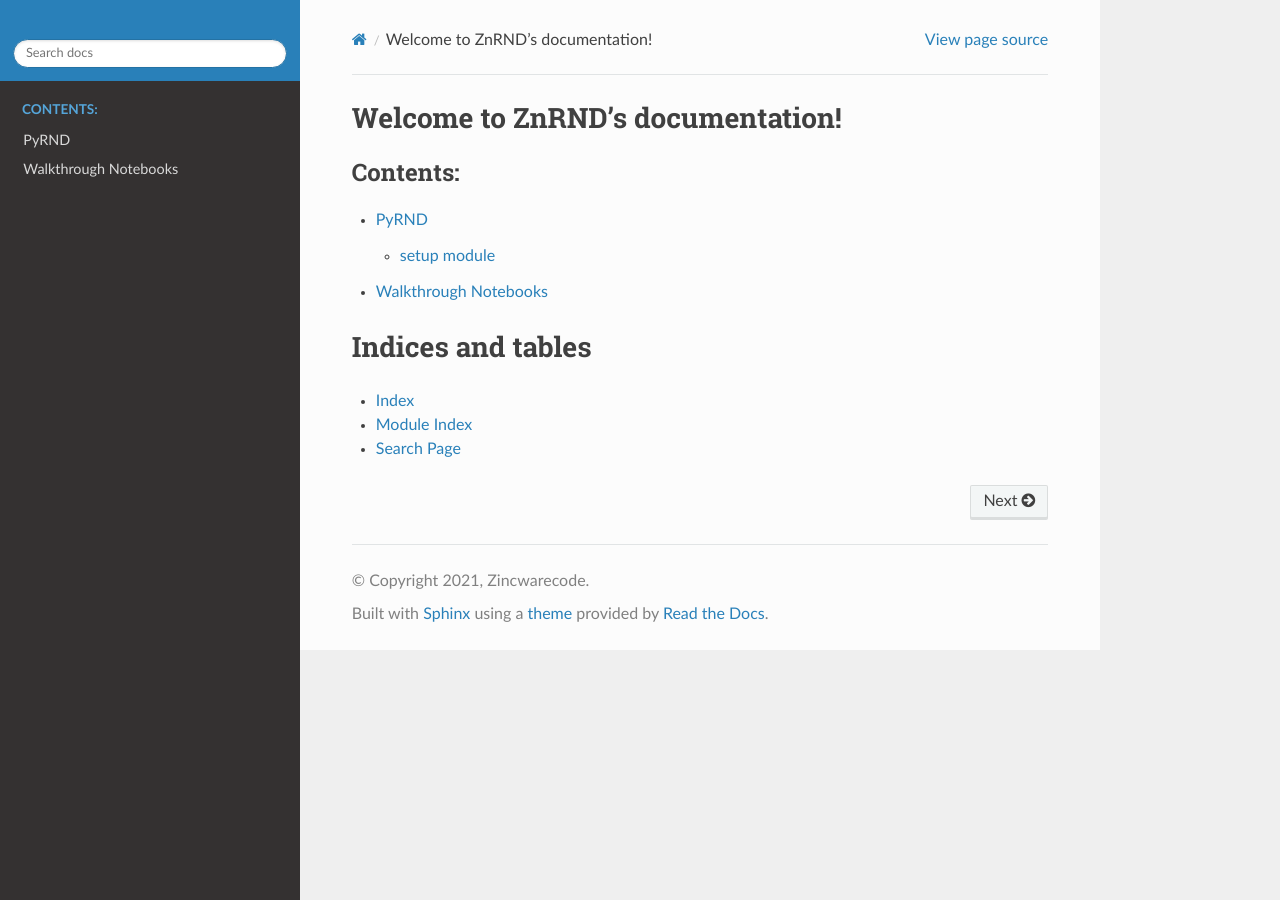
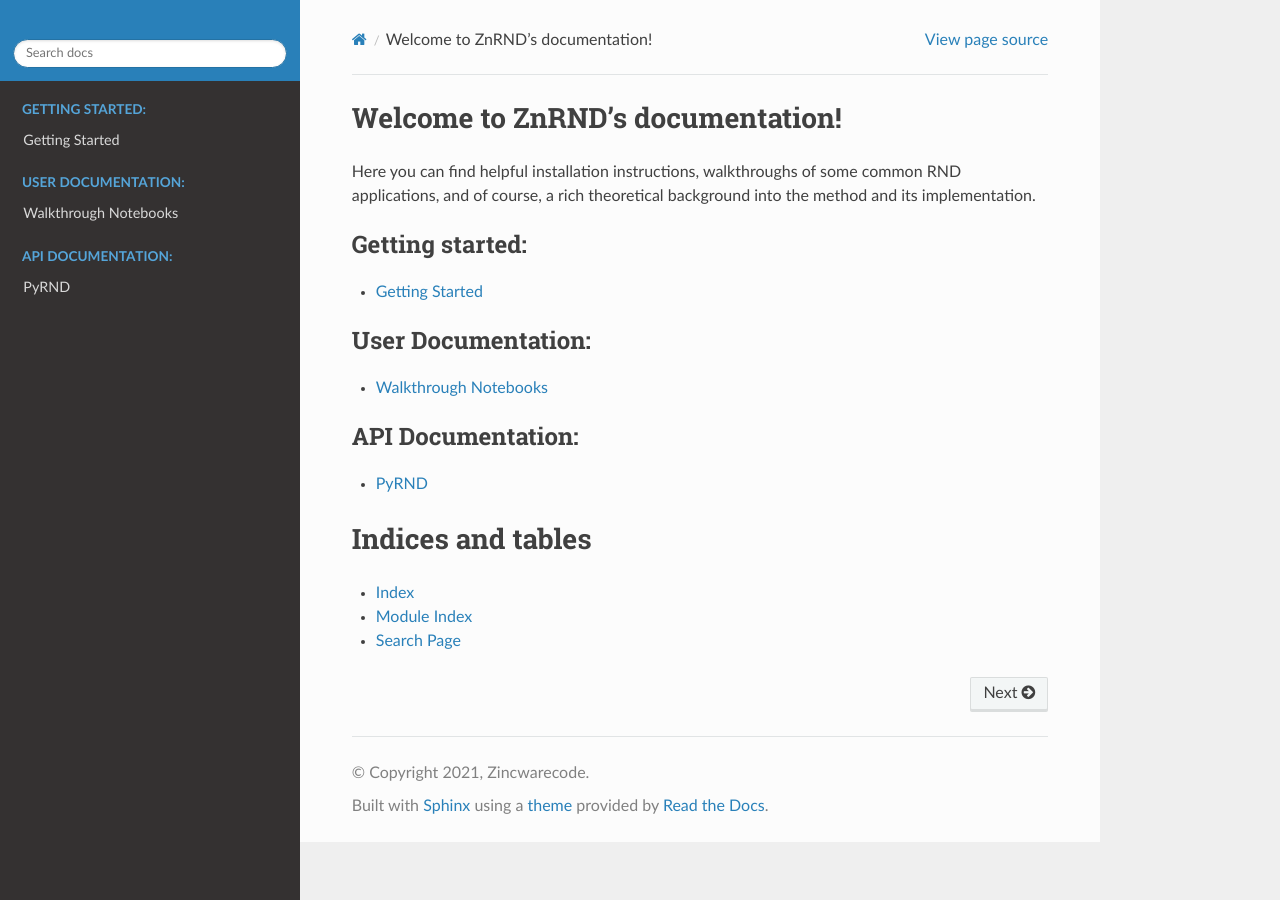
Before and after one commit to zincware/ZnNL, a Sphinx documentation site: the page built from docs/source/index.rst, in a window 1280 px wide. Built offline with Sphinx 7.4.7 and the Read the Docs theme 2.0.0, drawn with Linux system fonts in a browser that asks for light colours; pages that are not in the unit, such as notebooks, are missing from menus.

Commit message:
Finalize initial docs version

```diff
--- a/docs/source/index.rst
+++ b/docs/source/index.rst
@@ -6,12 +6,27 @@
 Welcome to ZnRND's documentation!
 =================================
 
+Here you can find helpful installation instructions, walkthroughs of some common
+RND applications, and of course, a rich theoretical background into the method and
+its implementation.
+
 .. toctree::
-   :maxdepth: 2
-   :caption: Contents:
+   :maxdepth: 1
+   :caption: Getting started:
+
+   getting_started/getting_started
+
+.. toctree::
+   :maxdepth: 1
+   :caption: User Documentation:
+
+   examples/walkthrough
+
+.. toctree::
+   :maxdepth: 1
+   :caption: API Documentation:
 
    _modules/modules
-   examples/walkthrough
 
 
 
```
Also changed, not shown: docs/source/getting_started/getting_started.rst (added, +43 -0 lines), 1 other file.
